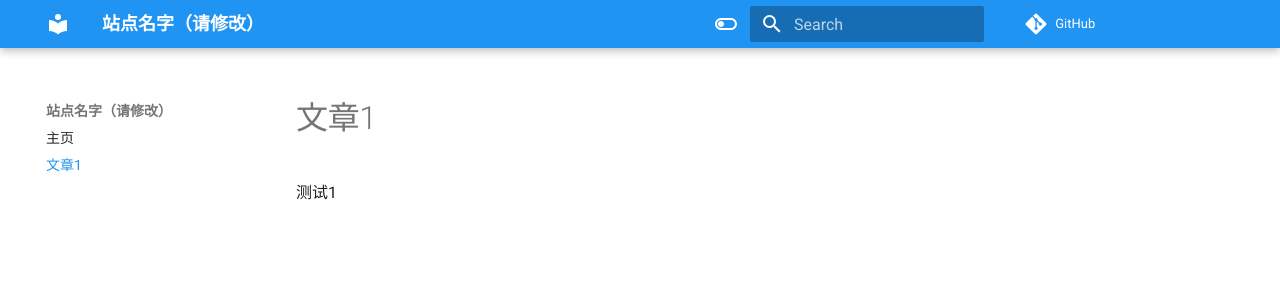
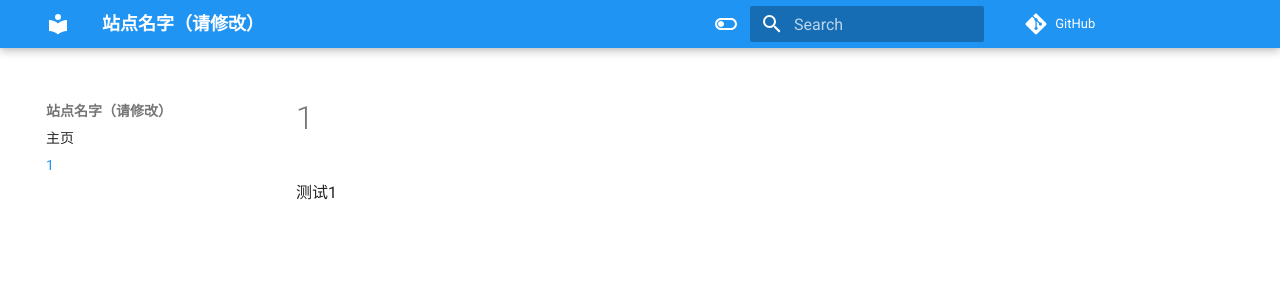
Before and after one commit to linyuxuanlin/Obsidian_Publish_MkDocs_Material_Vercel_template, an MkDocs documentation site: the page built from docs/文章1.md, in a window 1280 px wide. Shown: the top 292 px of the page. Built offline with MkDocs 1.6.1 and Material for MkDocs 9.7.7, drawn with Linux system fonts in a browser that asks for light colours; comment, search, counter and statistics services are not loaded.

Commit message:
vault backup: 2022-02-09 08:55:03

```diff
--- a/docs/文章1.md
+++ b/docs/文章1.md
@@ -1,3 +1,3 @@
-# 文章1
+# 1
 
 测试1
```
